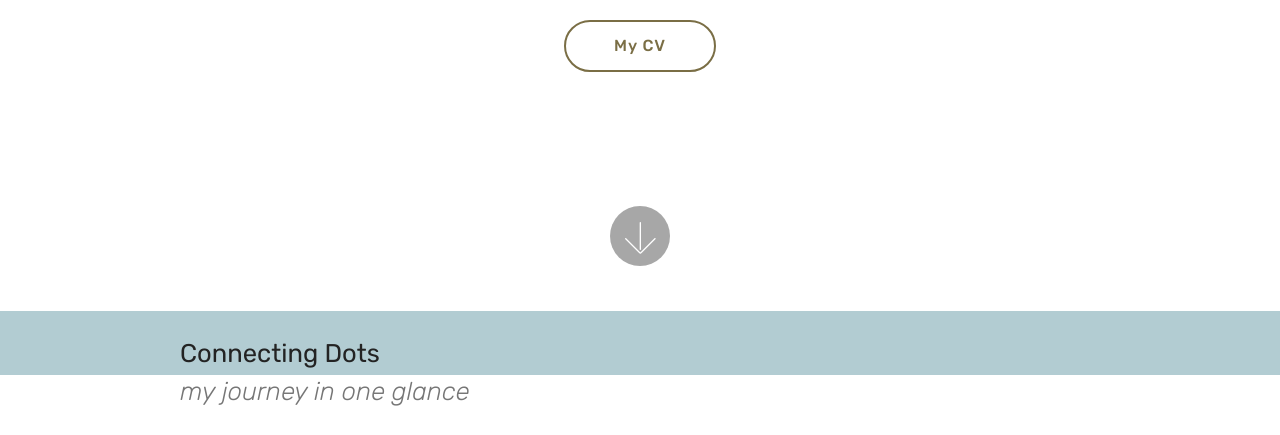
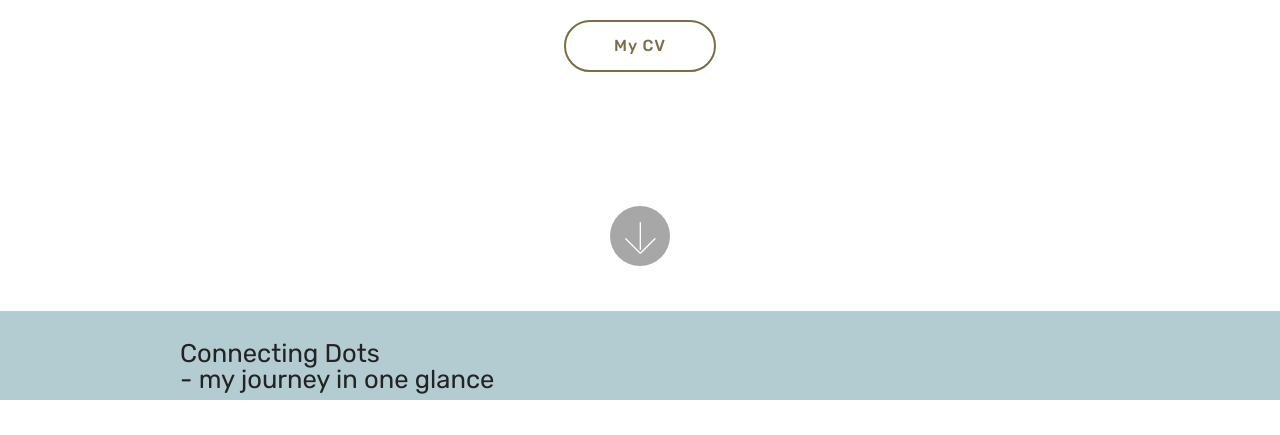
Before and after one commit to yichiangde/yichiangde.github.io, a plain HTML site: page index.html in a window 1280 px wide. Shown: the part 489-924 px from the top of the page. Drawn offline with Linux system fonts and the light colour scheme; files whose address does not match are found by name.

Commit message:
create github pages

```diff
--- a/assets/mobirise/css/mbr-additional.css
+++ b/assets/mobirise/css/mbr-additional.css
@@ -1823,17 +1823,6 @@ body {
 .cid-rpNUsPWMCs .btn {
   margin: 0 0 .5rem 0;
 }
-.cid-rpNV2uQxZW {
-  padding-top: 0px;
-  padding-bottom: 0px;
-  background-color: #ffffff;
-}
-.cid-rpNV2uQxZW .mbr-section-subtitle {
-  color: #767676;
-}
-.cid-rpNV2uQxZW .btn {
-  margin: 0 0 .5rem 0;
-}
 .cid-rpNTlPcA6V {
   background: #ffffff;
   padding-top: 0px;
--- a/index.html
+++ b/index.html
@@ -54,7 +54,7 @@
     </nav>
 </section>
 
-<section class="engine"><a href="https://mobirise.info/p">site templates free download</a></section><section class="cid-qTkA127IK8 mbr-fullscreen" id="header2-1">
+<section class="engine"><a href="https://mobirise.info/e">how to make a site for free</a></section><section class="cid-qTkA127IK8 mbr-fullscreen" id="header2-1">
 
 
 
@@ -86,25 +86,7 @@
         <div class="row justify-content-center content-row">
             <div class="media-container-column title col-12 col-lg-7 col-md-6">
 
-                <h2 class="align-left mbr-bold mbr-fonts-style display-2"><span style="font-weight: normal;">Connecting Dots</span></h2>
-            </div>
-            <div class="media-container-column col-12 col-lg-3 col-md-4">
-
-            </div>
-        </div>
-    </div>
-</section>
-
-<section class="mbr-section info1 cid-rpNV2uQxZW" id="info1-f">
-
-
-
-
-    <div class="container">
-        <div class="row justify-content-center content-row">
-            <div class="media-container-column title col-12 col-lg-7 col-md-6">
-                <h3 class="mbr-section-subtitle align-left mbr-light pb-3 mbr-fonts-style display-2"><em>my journey in one glance</em></h3>
-
+                <h2 class="align-left mbr-bold mbr-fonts-style display-2"><span style="font-weight: normal;">Connecting Dots<br>- my journey in one glance</span></h2>
             </div>
             <div class="media-container-column col-12 col-lg-3 col-md-4">
 
```
Also changed, not shown: 1 other file.
